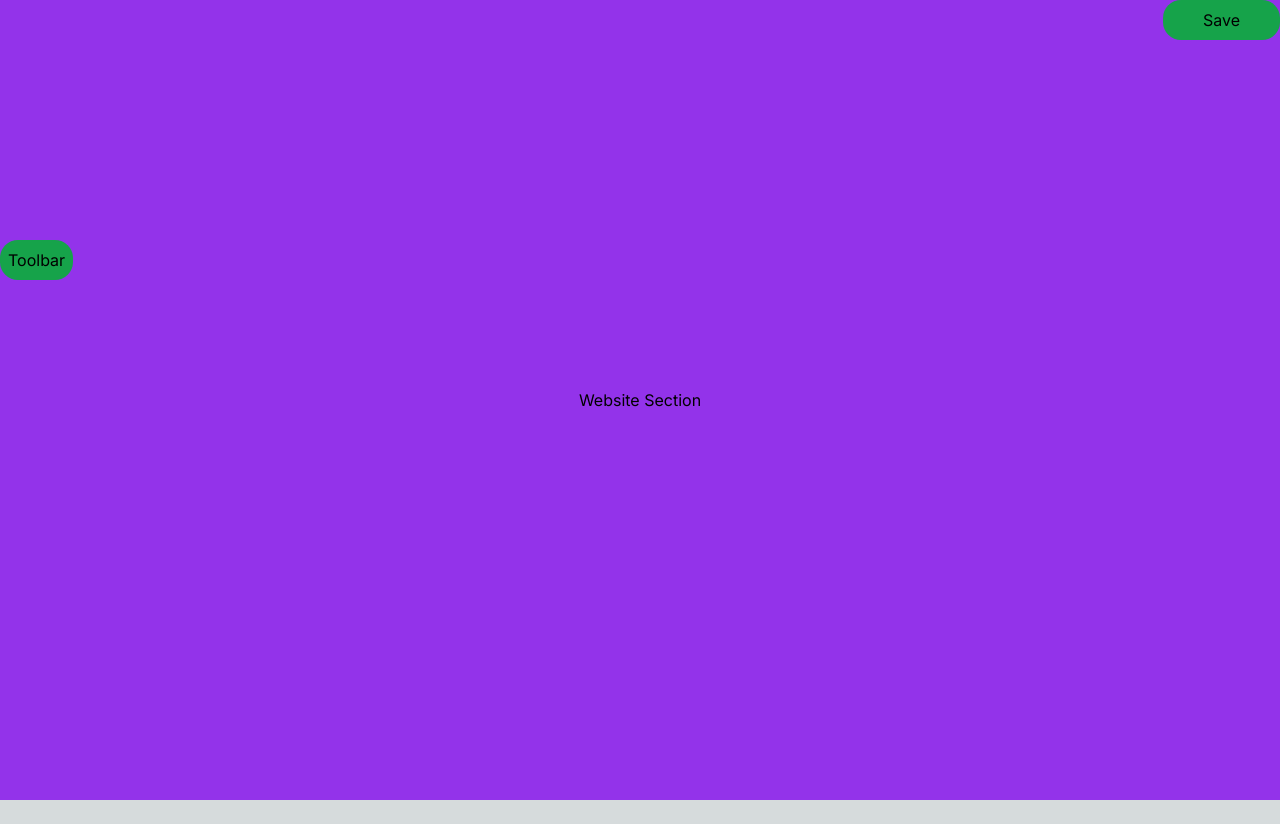
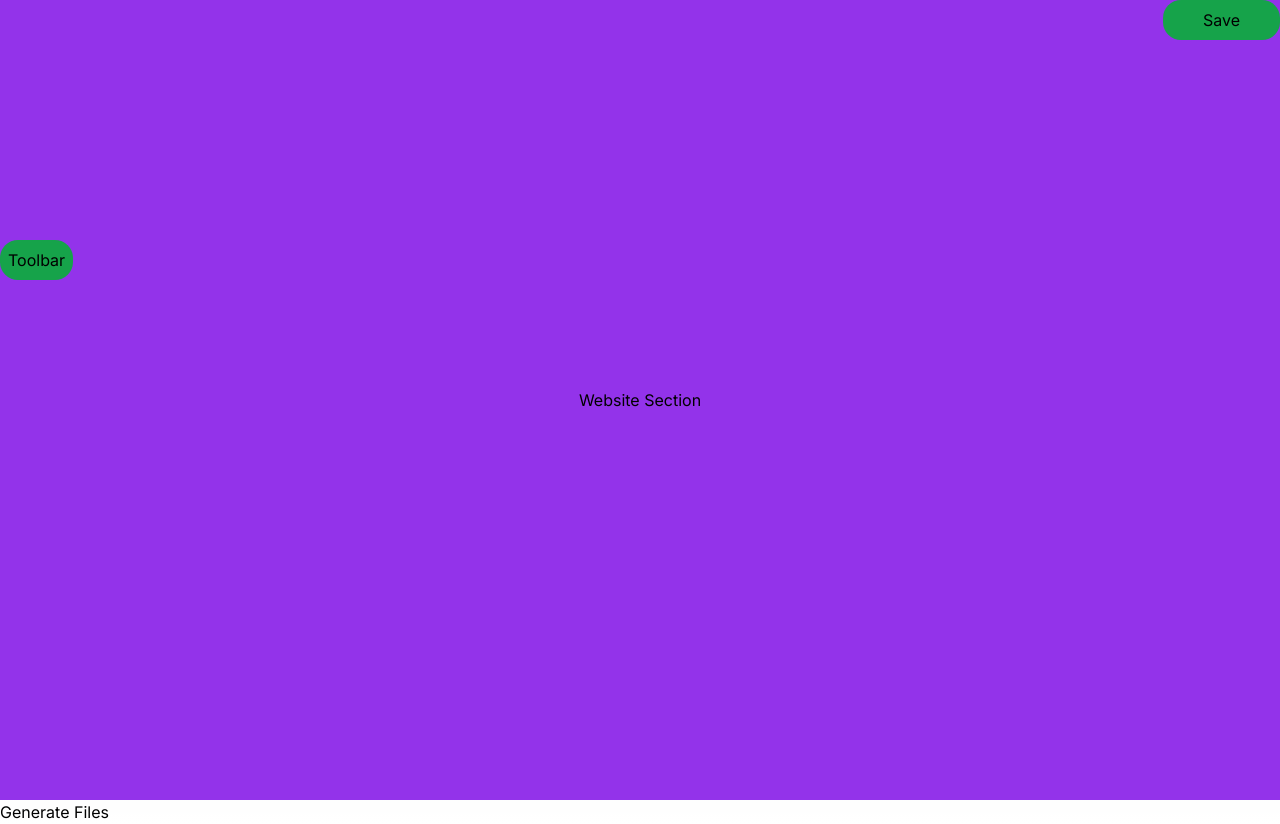
Before and after one commit to takidilmi/reactdnd, a Next.js app: page / in a window 1280 px wide. Before the commit the page ends 800 px from the top, so only its background shows below. Built offline with nearby package versions, Linux system fonts and the light colour scheme.

Commit message:
add a gnerateFiles so the user can get his website downlaoded

```diff
--- a/src/app/components/Draggable.client.js
+++ b/src/app/components/Draggable.client.jsx
@@ -1,6 +1,7 @@
 'use client';
 import { motion } from 'framer-motion';
 import React, { useRef, useState, useEffect } from 'react';
+import GenerateFiles from './GenerateFiles';
 
 const Draggable = () => {
   const [textStyle, setTextStyle] = useState('normal');
@@ -348,6 +349,7 @@ const Draggable = () => {
           Website Section
         </div>
       </div>
+      <GenerateFiles/>
     </>
   );
 };
--- /dev/null
+++ b/src/app/components/GenerateFiles.jsx
@@ -0,0 +1,44 @@
+import React from 'react';
+
+const GenerateFiles = () => {
+  const generateFiles = () => {
+    // Get the elements when the button is clicked
+    const elements = document.querySelector('.queryDiv').children;
+
+    // Get the style of the 'queryDiv' element
+    const queryDivStyle = window.getComputedStyle(
+      document.querySelector('.queryDiv')
+    );
+
+    // Generate HTML
+    let html =
+      '<!DOCTYPE html>\n<html lang="en">\n<head>\n<meta charset="UTF-8">\n<meta name="viewport" content="width=device-width, initial-scale=1.0">\n<title>Document</title>\n</head>\n';
+    html += `<body style="background-color: ${queryDivStyle.backgroundColor};">\n`;
+    for (let i = 0; i < elements.length; i++) {
+      // Clone the element to avoid modifying the actual element in the DOM
+      const clonedElement = elements[i].cloneNode(true);
+      // Remove the close button from the cloned element
+      const closeButton = clonedElement.querySelector('a');
+      if (closeButton) {
+        closeButton.remove();
+      }
+      html += clonedElement.outerHTML;
+    }
+    html += '\n</body>\n</html>';
+
+    const htmlBlob = new Blob([html], { type: 'text/html' });
+    const htmlUrl = URL.createObjectURL(htmlBlob);
+
+    // Create download link
+    const htmlLink = document.createElement('a');
+    htmlLink.href = htmlUrl;
+    htmlLink.download = 'website.html';
+    document.body.appendChild(htmlLink);
+    htmlLink.click();
+    document.body.removeChild(htmlLink);
+  };
+
+  return <button onClick={generateFiles}>Generate Files</button>;
+};
+
+export default GenerateFiles;
--- a/src/app/page.js
+++ b/src/app/page.js
@@ -1,5 +1,5 @@
 import React from 'react';
-import Draggable from './components/Draggable.client';
+import Draggable from './components/Draggable.client.jsx';
 
 
 const page = () => {
```
